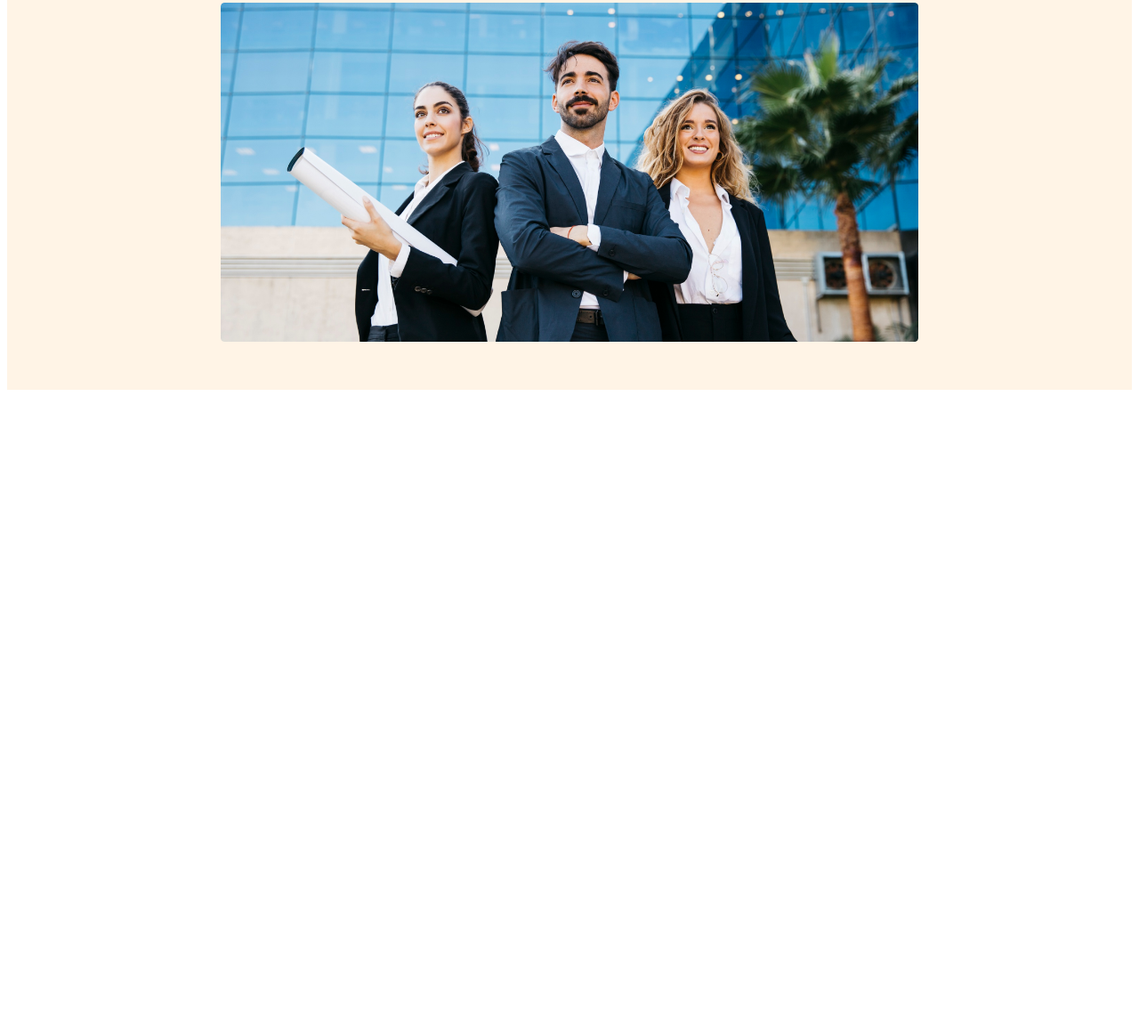
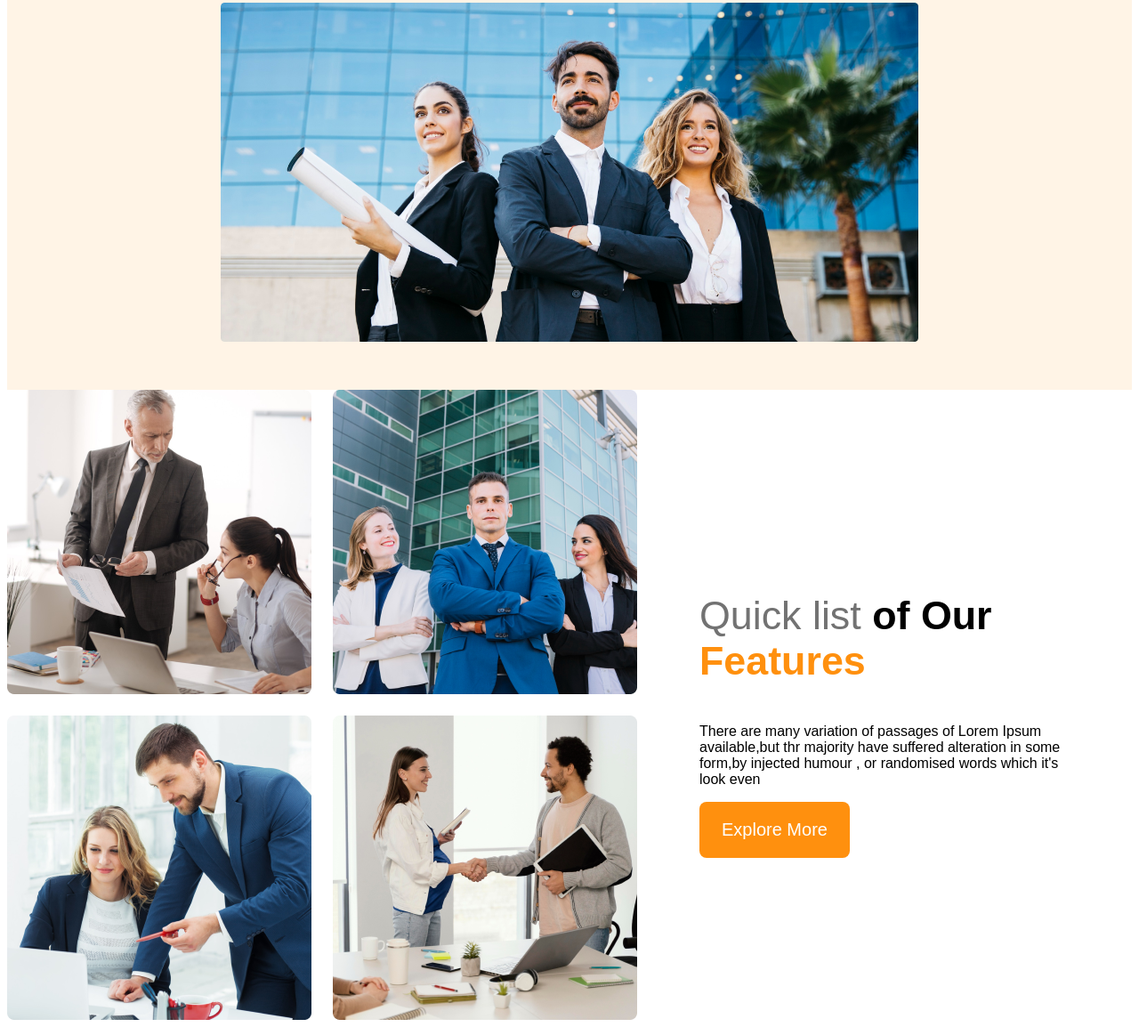
Before and after one commit to raselweb10/g3-architects-website, a plain HTML site: page index.html in a window 1280 px wide. Shown: the part 483-1637 px from the top of the page at 89% size. Before the commit the page ends 929 px from the top, so only its background shows below. Drawn offline with Linux system fonts and the light colour scheme.

Commit message:
features content added

```diff
--- a/index.html
+++ b/index.html
@@ -7,6 +7,7 @@
     <link rel="stylesheet" href="styles/architect.css">
 </head>
 <body>
+    <!-- header start -->
     <header>
         <nav>
             <h3 class="nav title">G3 Architects</h3>
@@ -26,8 +27,24 @@
         </div>
 
     </header>
+    <!-- header end  -->
     <main>
+        <!-- features sections start  -->
+        <section class="teams-container">
+            <div class="teams-img-container">
+                <img src="images/team1.png" alt="">
+                <img src="images/team2.png" alt="">
+                <img src="images/team3.png" alt="">
+                <img src="images/team4.png" alt="">
 
+            </div>
+            <div class="teams-content">
+                <h3 class="teams-title"><span class="quick-list">Quick list</span> <span>of Our </span><span class="text-features">Features</span></h3>
+                <p class="teams-description">There are many variation of passages of Lorem Ipsum available,but thr majority have suffered alteration in some form,by injected humour , or randomised words which it's look even </p>
+                <button class="btn-primary">Explore More </button>
+
+            </div>
+        </section>
     </main>
     <footer>
 
--- a/styles/architect.css
+++ b/styles/architect.css
@@ -89,3 +89,33 @@ nav li a{
     flex-direction: column;
    }
  }
+ /* main styles  */
+ main{
+  max-width: 1440px;
+  margin:0 auto;
+ }
+ /* teams style  */
+  .teams-container{
+    display: flex;
+    align-items: center;
+  }
+  .teams-img-container{
+    display: grid;
+    grid-template-columns: repeat(2, 1fr);
+    gap:1.5rem;
+  }
+  .teams-content{
+    padding-left: 70px;
+    padding-right: 70px;
+  }
+  .teams-title{
+    font-size: 2.8rem;
+  }
+  .quick-list{
+    color:#727272;
+    font-weight: 500;
+  }
+  .text-features{
+    color:#FF900E;
+    font-weight: 700;
+  }
```
